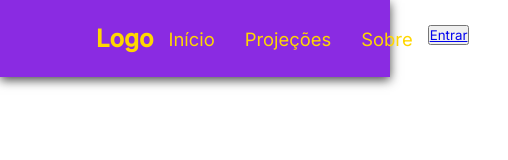
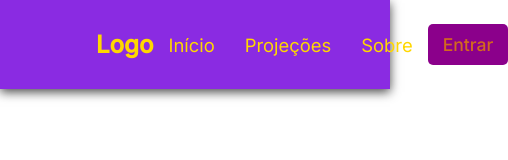
Before and after one commit to RafaRLS90/utilizando_DOM, a plain HTML site: page menu-responsivo.html in a window 390 px wide. Shown: the whole page, 508 px wide, since content can reach past the window. Drawn offline with Linux system fonts and the light colour scheme.

Commit message:
css do menu responsivo, terminado

```diff
--- a/assets/css/stylee.css
+++ b/assets/css/stylee.css
@@ -43,8 +43,18 @@ header {
     margin: 0 15px;
 }
 
-.login-button {
+.login-button button{
+    border: none;
+    background-color: darkmagenta;
+    padding: 10px 15px;
+    border-radius: 5px;
+}
 
+.login-button button a {
+    text-decoration: none;
+    color: chocolate;
+    font-weight: 500;
+    font-size: 1.1rem;
 }
 
 .nav-link {
```
